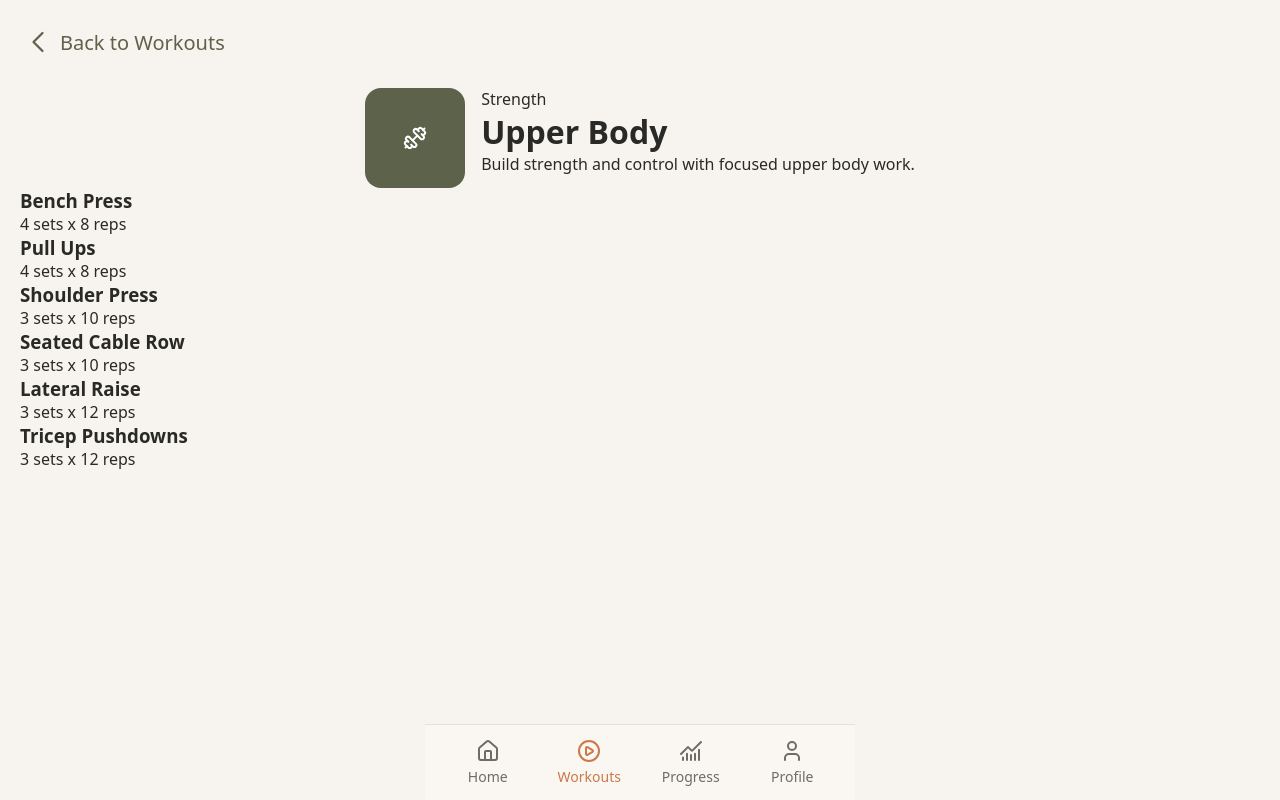
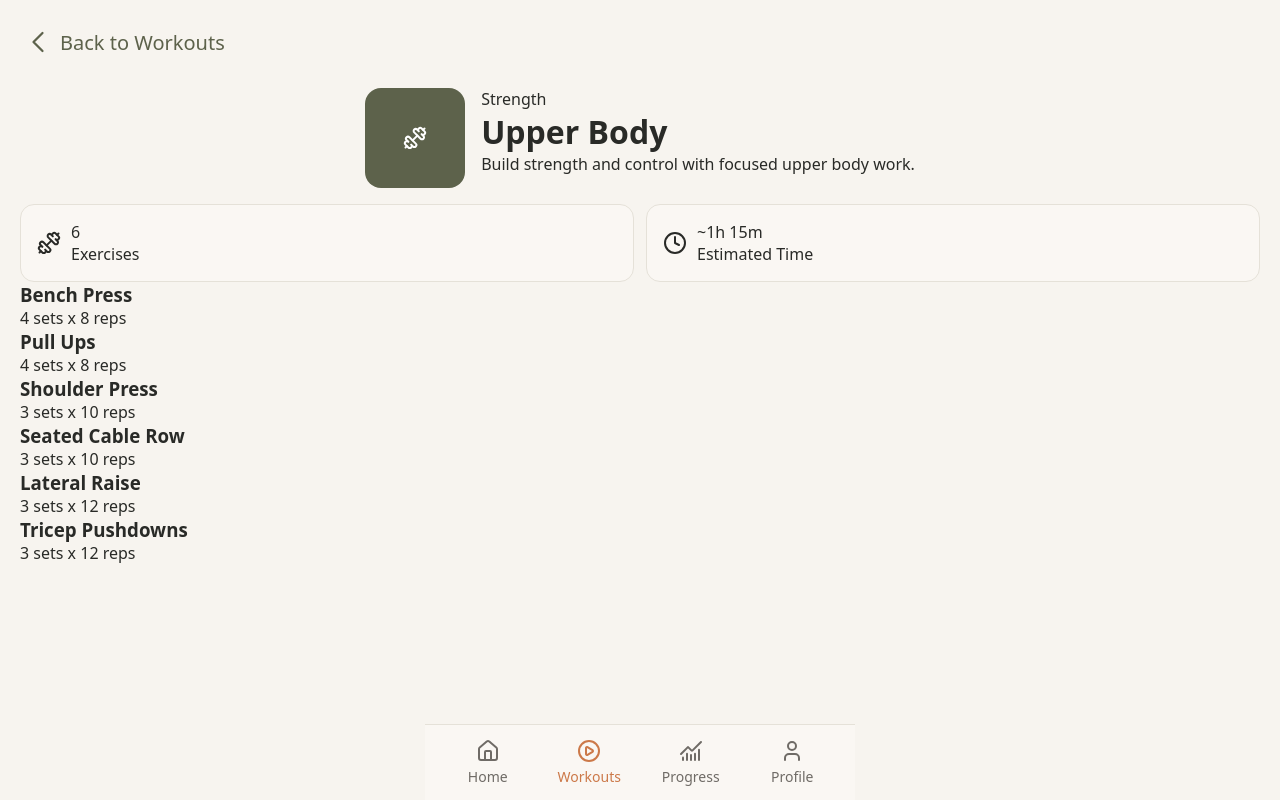
Before and after one commit to almaraz-05/vidafit, a React (Vite) app: page /workouts/1 in a window 1280 px wide. Built offline with nearby package versions, Linux system fonts and the light colour scheme.

Commit message:
create workout details stats

```diff
--- a/src/components/WorkoutDetails.css
+++ b/src/components/WorkoutDetails.css
@@ -37,3 +37,30 @@
     display: flex;
     flex-direction: column;
 }
+
+.workout-details-stats {
+    display: flex;
+    gap: 12px;
+    margin-top: 16px;
+
+}
+
+.workout-stat {
+    display: flex;
+    justify-content: start;
+    align-items: center;
+    gap: 10px;
+
+    flex: 1;
+    padding: 16px;
+
+    border: 1px solid var(--color-border);
+    background-color: var(--color-surface);
+    border-radius: 14px;
+
+}
+
+.workout-stat-info {
+    display: flex;
+    flex-direction: column;
+}
--- a/src/components/WorkoutDetails.jsx
+++ b/src/components/WorkoutDetails.jsx
@@ -1,6 +1,6 @@
 import { useParams, Link } from "react-router-dom";
 import workouts from "../data/workouts";
-import { ChevronLeft, Dumbbell } from "lucide-react";
+import { ChevronLeft, Dumbbell, Clock } from "lucide-react";
 import "./WorkoutDetails.css";
 
 function WorkoutDetails() {
@@ -31,13 +31,25 @@ function WorkoutDetails() {
                 </div>
             </div>
 
+        <div className="workout-details-stats">
+            <div className="workout-stat">
+                <Dumbbell />
+                <div className="workout-stat-info">
+                <p>{workout.exerciseList.length}</p>
+                <span>Exercises</span>
+                </div>
+            </div>
+
+            <div className="workout-stat">
+                <Clock />
+                <div className="workout-stat-info">
+                <p>~{workout.time}</p>
+                <span>Estimated Time</span>
+                </div>
+            </div>
+        </div>
 
 
-
-            {/* <h1>Workout Details</h1>
-            <p>{workout.name}</p>
-            <p>{workout.exercises}</p>
-            <p>{workout.time}</p> */}
 
 
             {workout.exerciseList.map((exercise) => (
```
